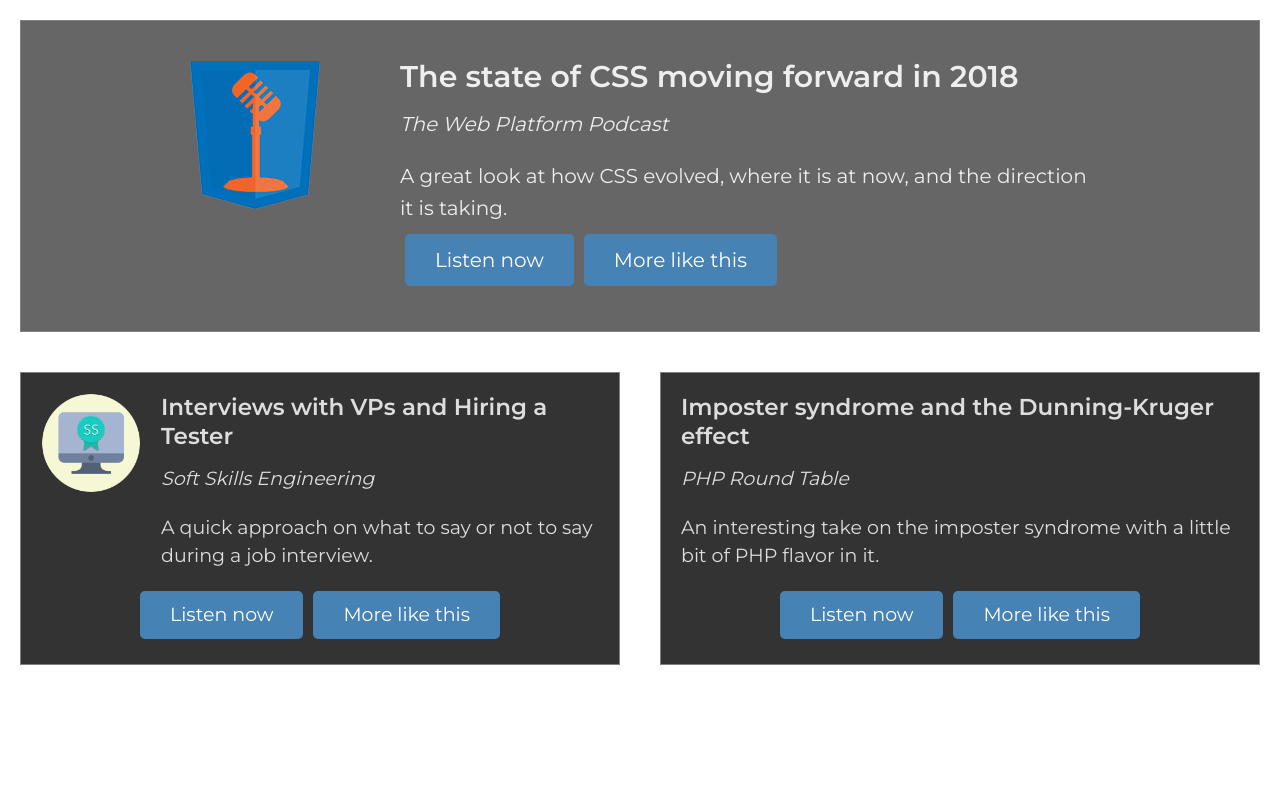
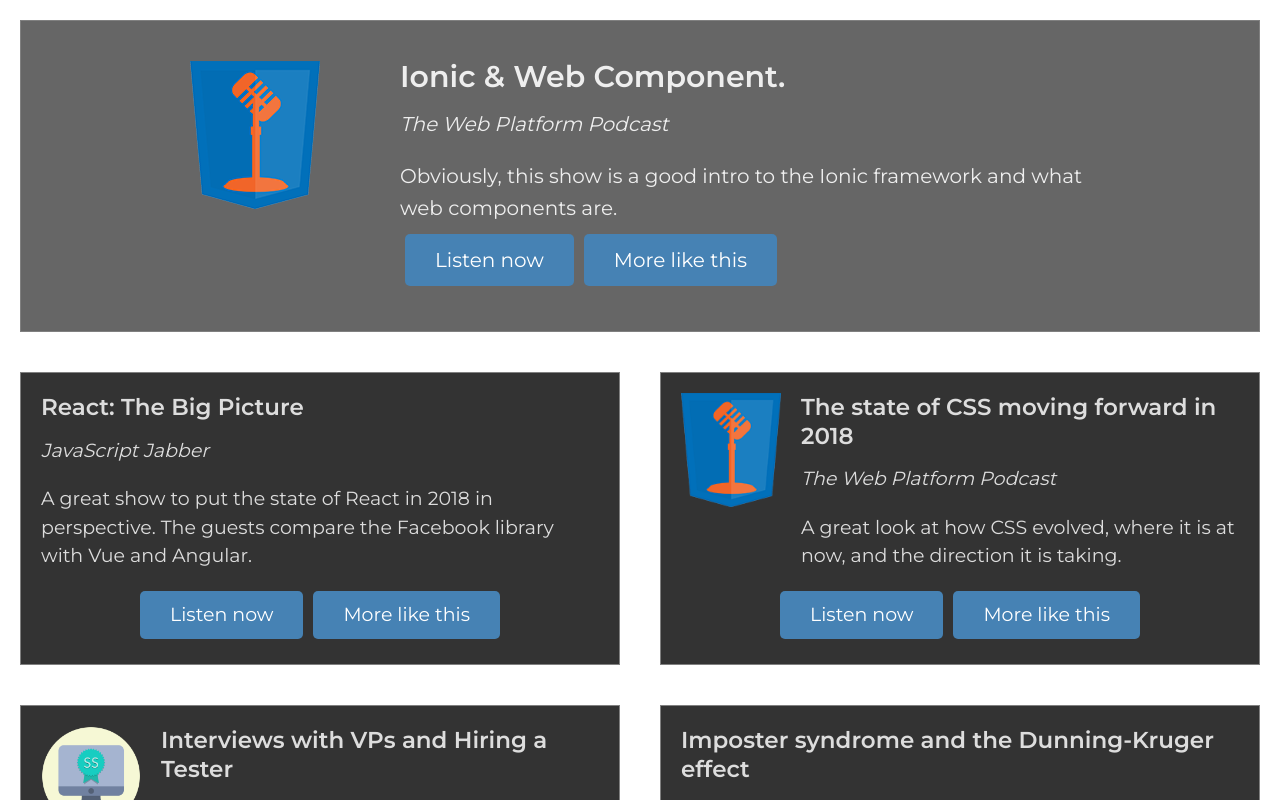
Before and after one commit to yvesgurcan/devchoice, a Vue app: page / in a window 1280 px wide. Shown: the top 800 px of the page. Built offline with nearby package versions, Linux system fonts and the light colour scheme.

Commit message:
Update podcasts.js

```diff
--- a/static/podcasts.js
+++ b/static/podcasts.js
@@ -1,5 +1,19 @@
 window.data = {
   podcasts: [
+    {
+      episode: 'Ionic & Web Component.',
+      name: 'The Web Platform Podcast',
+      description: 'Obviously, this show is a good intro to the Ionic framework and what web components are.',
+      url: 'https://thewebplatformpodcast.com/133-ionic-web-components',
+      image: 'the_web_platform.png',
+    },
+    {
+      episode: 'React: The Big Picture',
+      name: 'JavaScript Jabber',
+      description: 'A great show to put the state of React in 2018 in perspective. The guests compare the Facebook library with Vue and Angular.',
+      url: 'https://devchat.tv/js-jabber/jsj-304-react-the-big-picture',
+      image: '',
+    },
     {
       episode: '23 Years of Ruby with Yukihiro Matsumoto',
       name: 'The Changelog',
```
